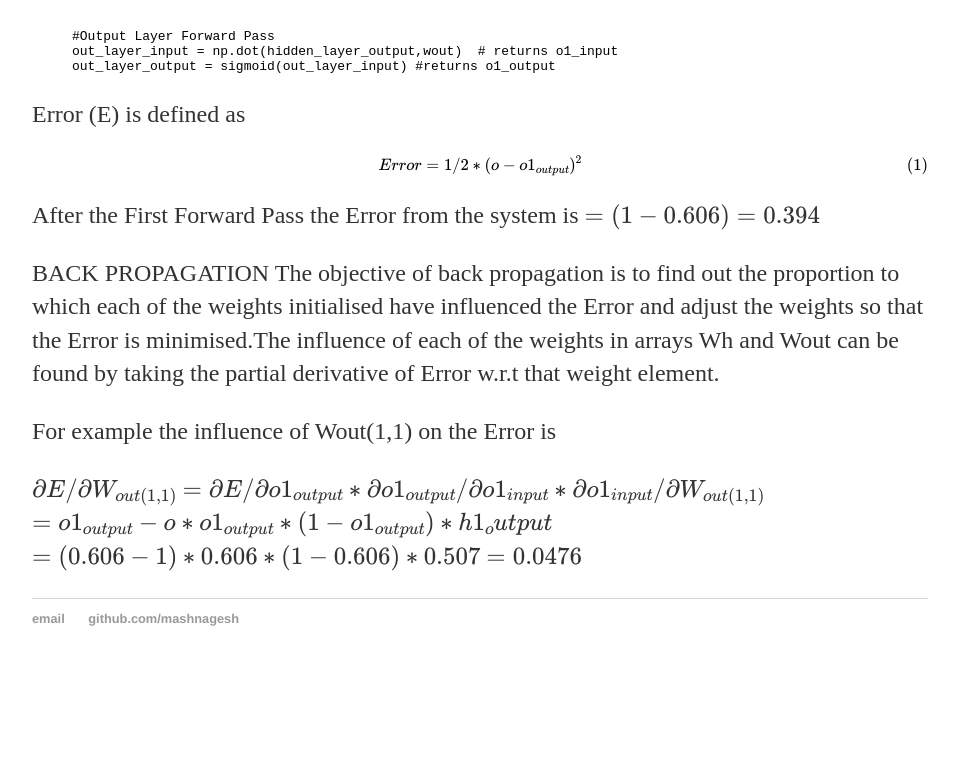
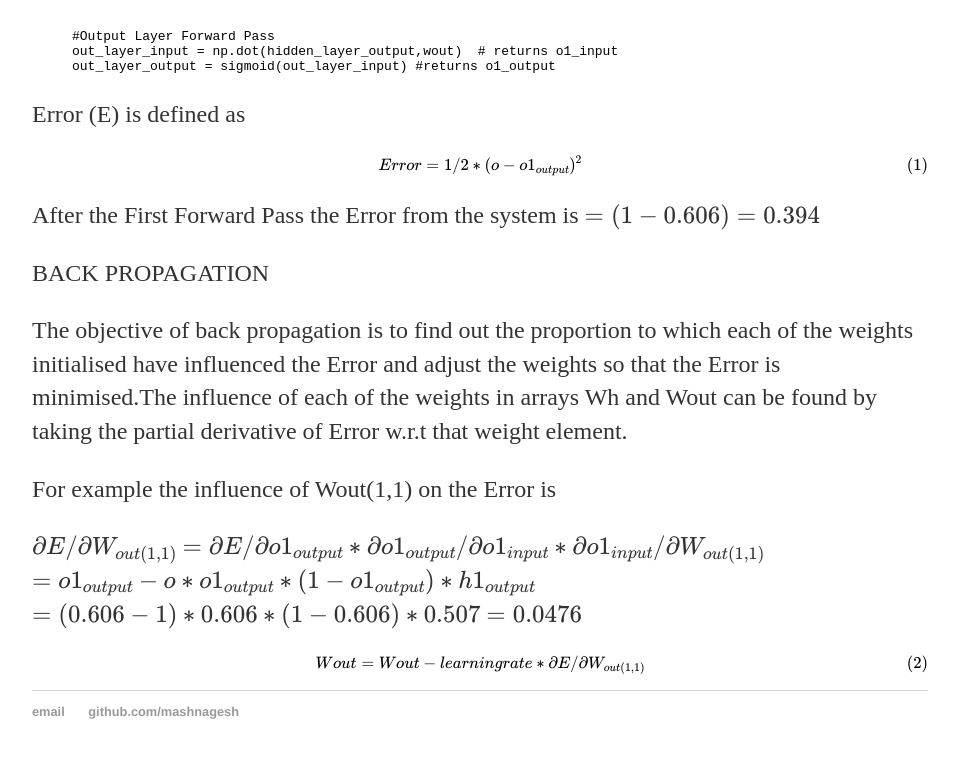
Before and after one commit to MashNagesh/mashnagesh.github.io, a Jekyll site: the page built from _posts/2018-05-01-Simple-Neural-Network.md, in a window 1280 px wide and 900 px high, scrolled down 1965 px. Shown: the top 758 px of the window, without its empty margins (160-1119 px from the left). Built offline with Jekyll 4.4.1, drawn with Linux system fonts in a browser that asks for light colours; formulas are drawn with MathJax 3; before the commit the page ends 2651 px from its top, so only the background shows below that.

Commit message:
Update 2018-05-01-Simple-Neural-Network.md

```diff
--- a/_posts/2018-05-01-Simple-Neural-Network.md
+++ b/_posts/2018-05-01-Simple-Neural-Network.md
@@ -46,8 +46,11 @@ $$Error = 1/2 *(o - o1_{output})^2$$
 After the First Forward Pass the Error from the system is $ = (1-0.606) = 0.394$
 
 BACK PROPAGATION
+
 The objective of back propagation is to  find out the proportion to which each of the weights initialised have influenced the Error and adjust the weights so that the Error is minimised.The influence of each of the weights in arrays Wh and Wout can be found by taking the  partial derivative of Error w.r.t that weight element.
 
 For example the influence of Wout(1,1) on the Error is
 
-$$\partial E/\partial W_{out(1,1)}$$ $$= \partial E / \partial o1_{output} * \partial o1_{output} / \partial o1_{input} * \partial o1_{input} /\partial W_{out(1,1)} $$ $$ = o1_{output}-o * o1_{output}*(1-o1_{output})*h1_output$$ $$ = (0.606-1) * 0.606 *(1-0.606) *0.507 $$ $$ = 0.0476$$
+$$\partial E/\partial W_{out(1,1)}$$ $$= \partial E / \partial o1_{output} * \partial o1_{output} / \partial o1_{input} * \partial o1_{input} /\partial W_{out(1,1)} $$ $$ = o1_{output}-o * o1_{output}*(1-o1_{output})*h1_{output}$$ $$ = (0.606-1) * 0.606 *(1-0.606) *0.507 $$ $$ = 0.0476$$
+
+$$Wout = Wout - learningrate * \partial E/\partial W_{out(1,1)}$$
```
